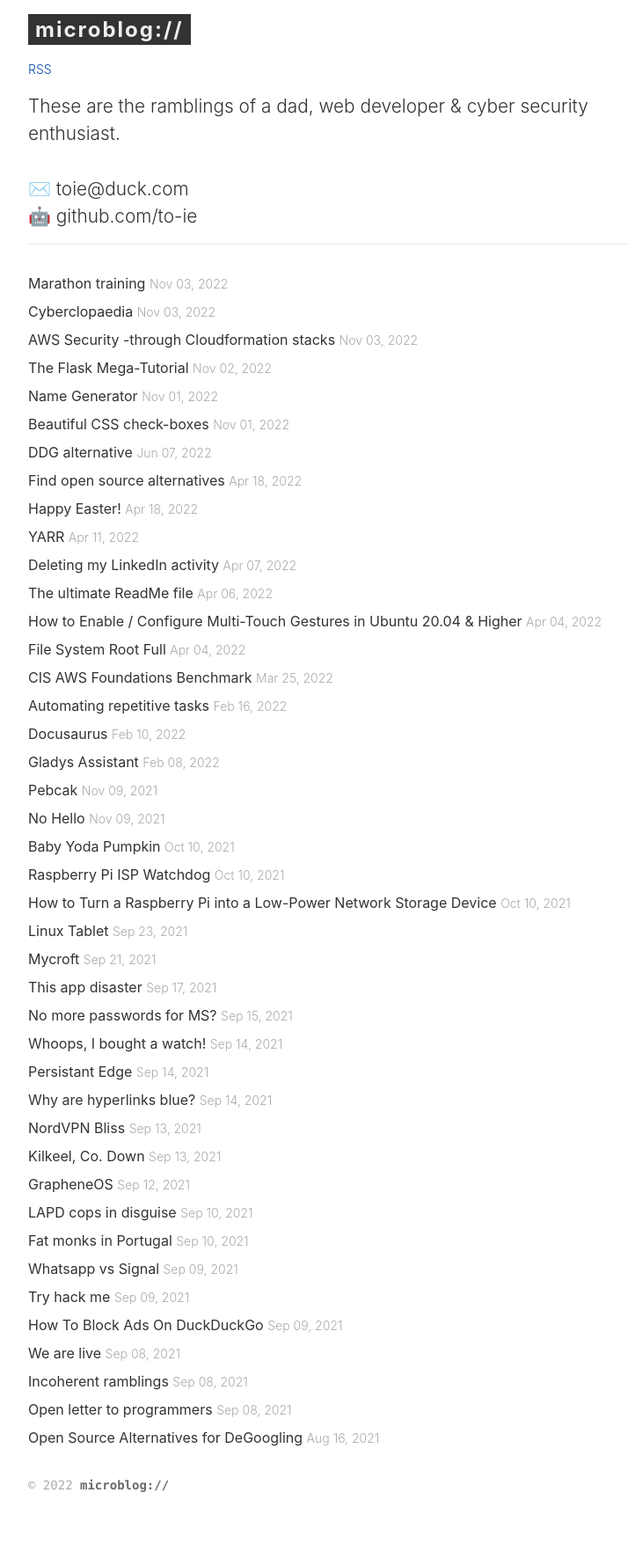
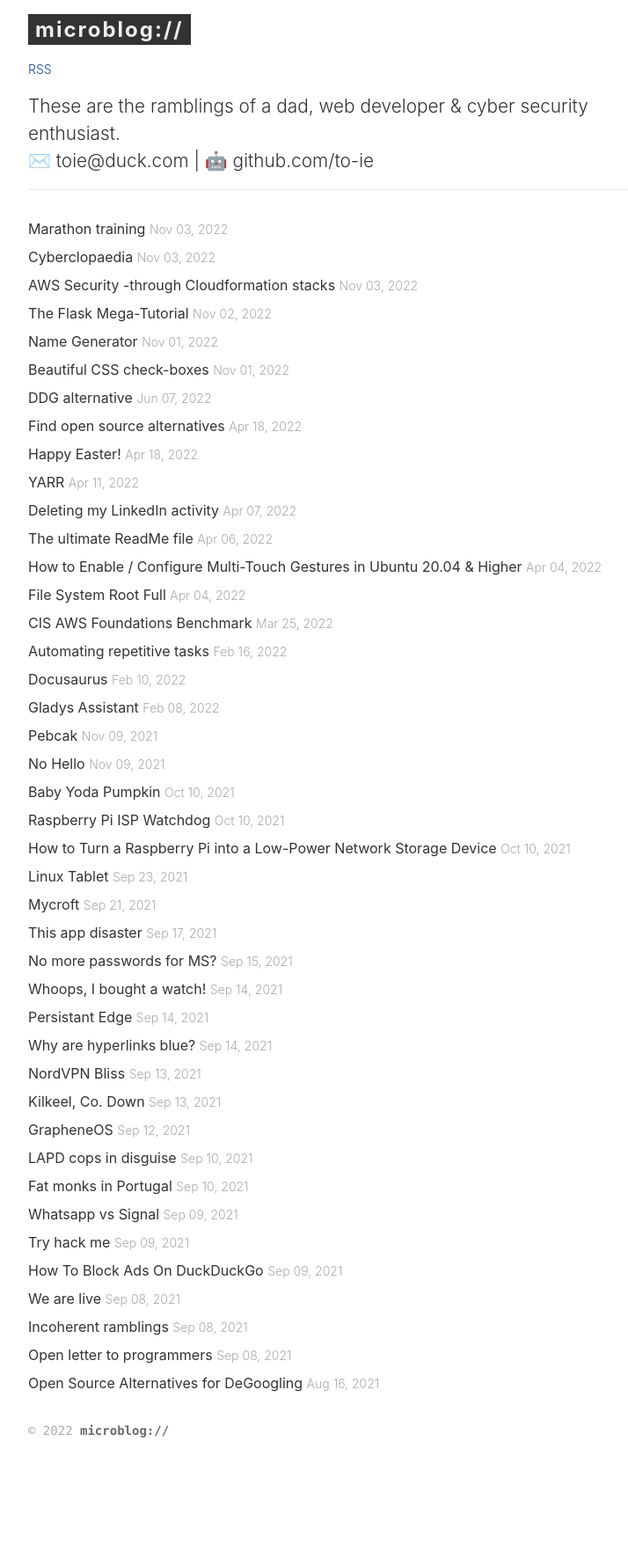
Before and after one commit to to-ie/to-ie.github.io, a Jekyll site: the page built from index.html, in a window 1280 px wide. Shown: the whole page at 88% size, without its empty margins (8-722 px from the left). Built offline with Jekyll 4.4.1, drawn with Linux system fonts in a browser that asks for light colours; after the commit the page ends 1701 px from its top, so only the background shows below that.

Commit message:
intro text

```diff
--- a/_includes/intro.html
+++ b/_includes/intro.html
@@ -1,2 +1,2 @@
-<p class="site-intro">These are the ramblings of a dad, web developer & cyber security enthusiast.<br><br>
-✉️ toie@duck.com<br>🤖 github.com/to-ie</p>
+<p class="site-intro">These are the ramblings of a dad, web developer & cyber security enthusiast.<br>
+✉️ toie@duck.com | 🤖 github.com/to-ie</p>
```
